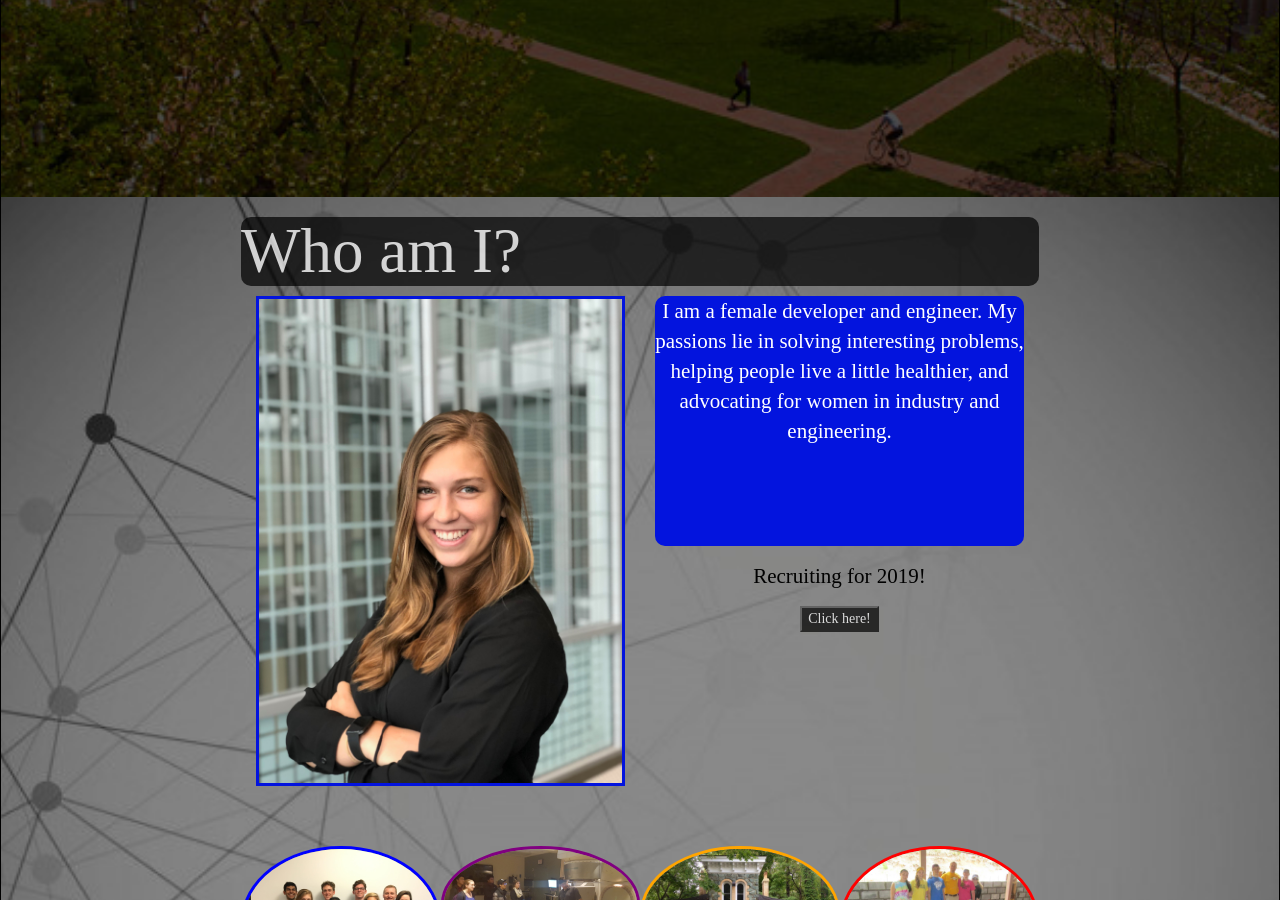
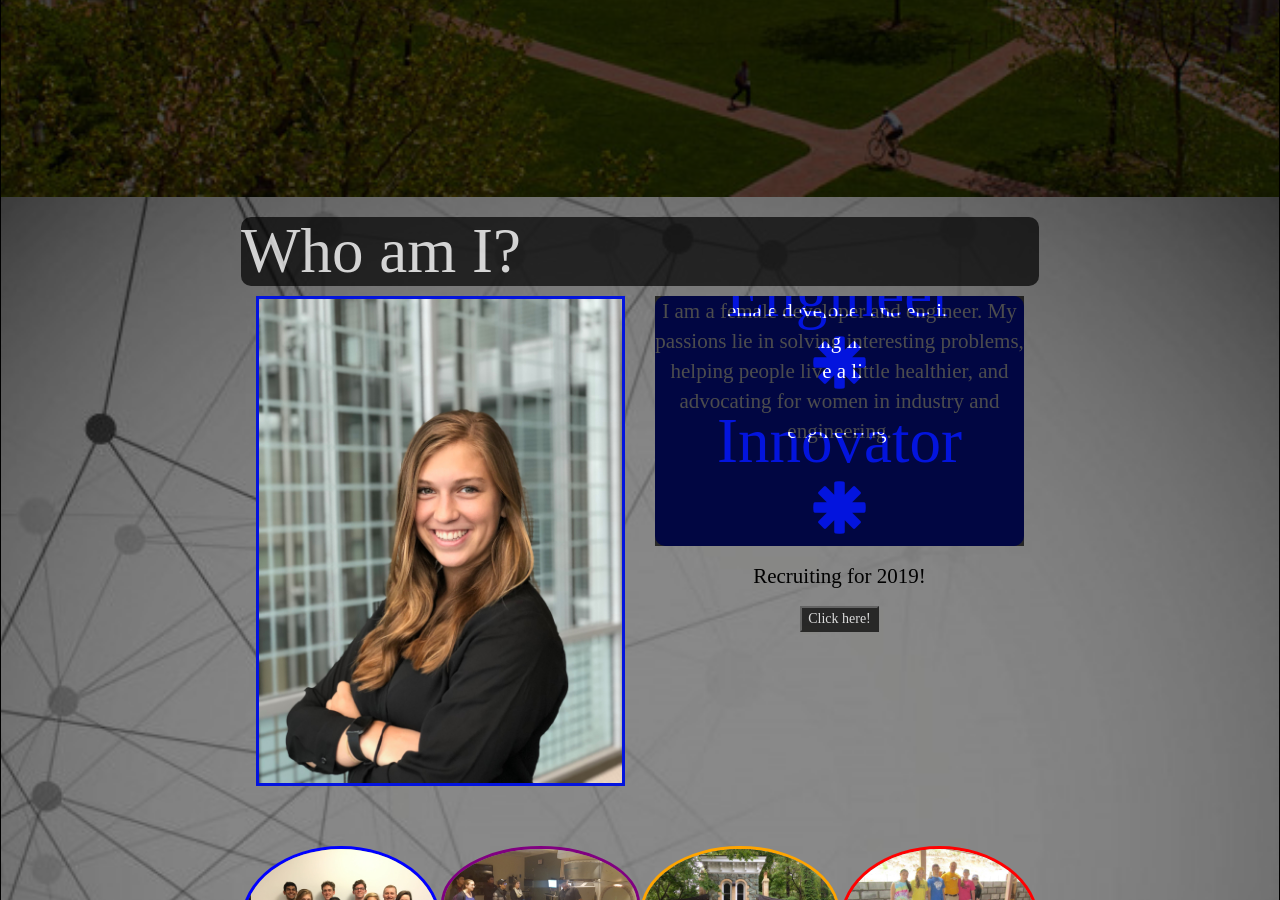
Before and after one commit to pfrank7/pfrank7.github.io, a Jekyll site: the page built from index.html, in a window 1280 px wide and 900 px high, scrolled down 754 px. Built offline with Jekyll 4.4.1, drawn with Linux system fonts in a browser that asks for light colours; nearby versions of some CDN libraries.

Commit message:
Update index.html

```diff
--- a/index.html
+++ b/index.html
@@ -28,8 +28,13 @@
 					<img style = "border:solid; border-color: #0314DE; height:auto; width: 100%;" src="../photos/IMG_0413.jpg" alt="Paige Frank">
 				</div>
 				<div class = "col-sm-6 text-center">
-					<p style = "background-color:#0314DE; color: white; height:250px; vertical-align:top; border-radius:10px;"> I am a female developer and engineer. My passions lie in solving interesting problems, helping people live a little healthier,
-					and advocating for women in industry and engineering. </p>
+					<div class = "title-container">
+						<div class = "overlay text-center" style = "color:white; background-color:black; mix-blend-mode: multiply; opacity:.7;">
+							<h1 class = "title-text"> Engineer <span class="glyphicon glyphicon-asterisk"></span> Innovator <span class="glyphicon glyphicon-asterisk"></span> Developer </h1>
+						</div>
+						<p class = "title-image" style = "background-color:#0314DE; color: white; height:250px; vertical-align:top; border-radius:10px;"> I am a female developer and engineer. My passions lie in solving interesting problems, helping people live a little healthier,
+						and advocating for women in industry and engineering. </p>
+					</div>
 					<form method="get" action="Paige_Frank.pdf" style = "margin:3%">
 						<p style = "color:black;"> Recruiting for 2019! </p>
  				  		<button type="submit" style = "background-color: black; opacity: .7; color: white;">Click here!</button>
```
